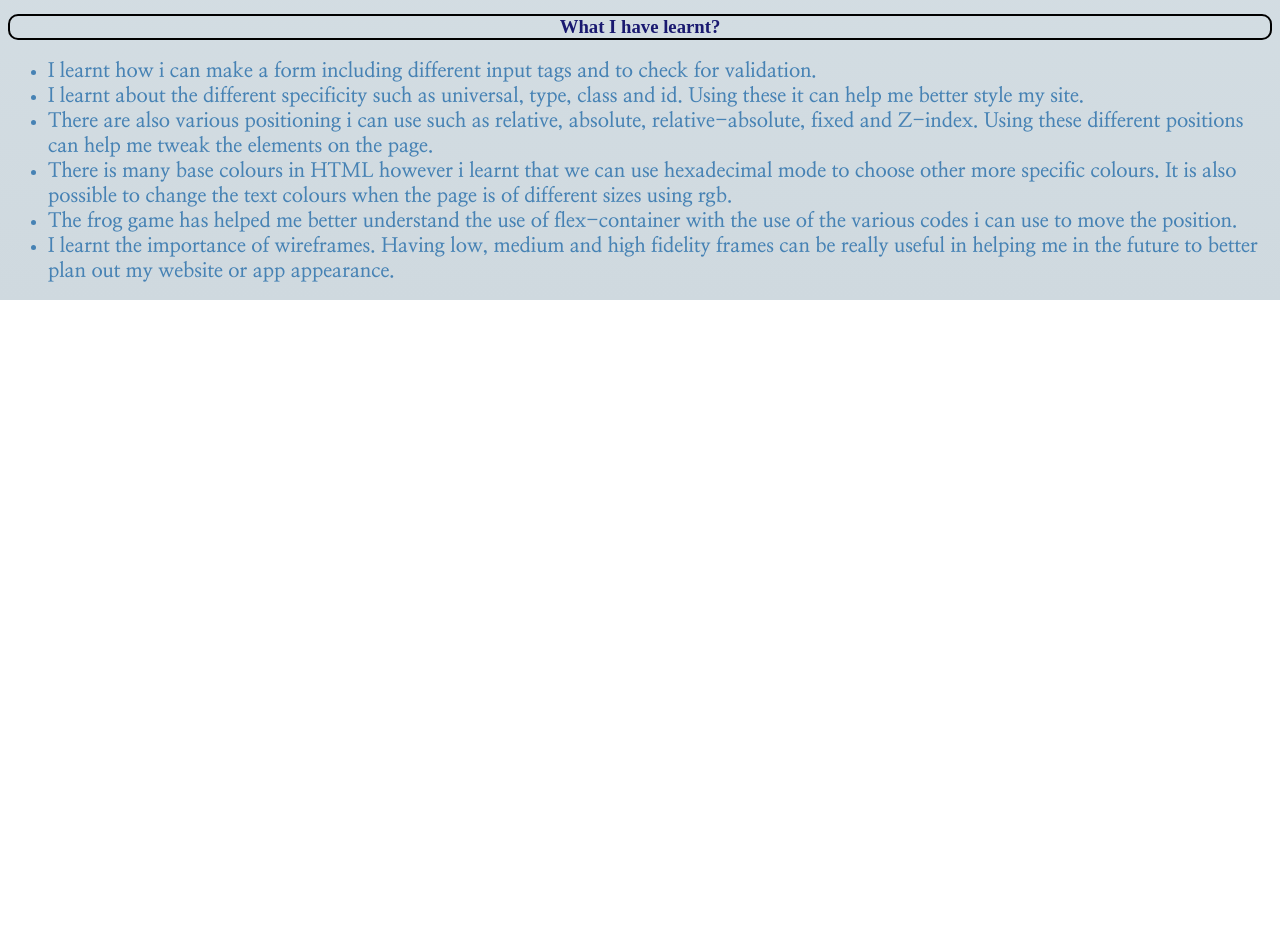
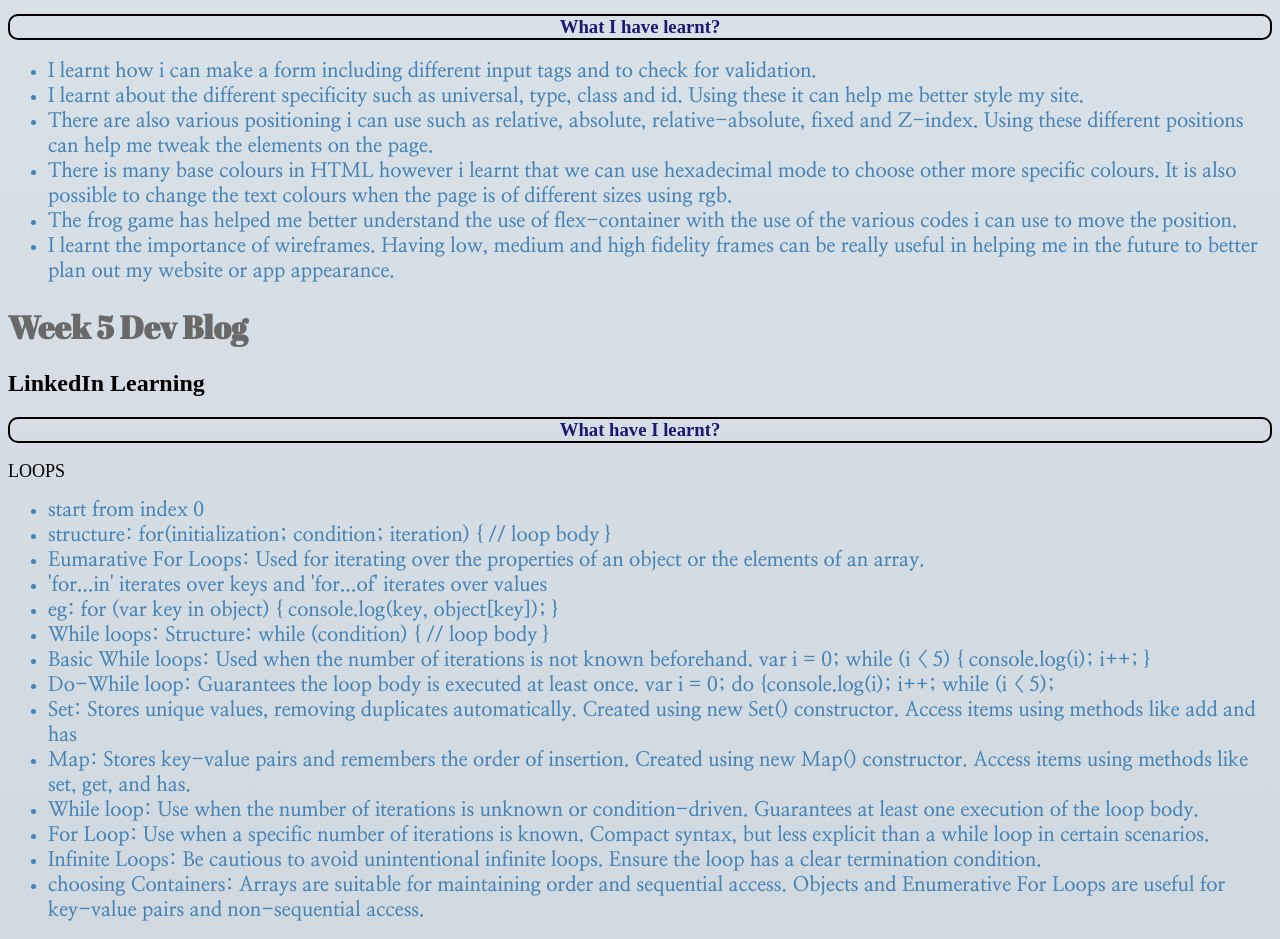
Before and after one commit to snoopybunz/WDBlog, a plain HTML site: page index.html in a window 1280 px wide. Shown: the part 1219-2158 px from the top of the page. Before the commit the page ends 1519 px from the top, so only its background shows below. Drawn offline with Linux system fonts and the light colour scheme.

Commit message:
wk5 lesson

```diff
--- a/IDWK03-S10241577K-web-dev-blog.html
+++ b/index.html
@@ -47,5 +47,51 @@
                 <li>The frog game has helped me better understand the use of flex-container with the use of the various codes i can use to move the position.</li>
                 <li>I learnt the importance of wireframes. Having low, medium and high fidelity frames can be really useful in helping me in the future to better plan out my website or app appearance.</li>
             </ul>
+
+        <h1>Week 5 Dev Blog</h1>
+
+        <h2>LinkedIn Learning</h2>
+        <h3>What have I learnt?</h3>
+        <p>LOOPS</p>
+            <ul>
+                <li>start from index 0</li>
+                <li>structure: for(initialization; condition; iteration) { // loop body }</li>
+                <li>Eumarative For Loops: Used for iterating over the properties of an object or the elements of an array.</li>
+                <li>'for...in' iterates over keys and 'for...of' iterates over values</li>
+                <li>eg: for (var key in object) {
+                    console.log(key, object[key]);
+                  }
+                </li>
+                <li>While loops: Structure: while (condition) { // loop body }</li>
+                <li>Basic While loops: Used when the number of iterations is not known beforehand.
+                    var i = 0;
+                    while (i < 5) {
+                      console.log(i);
+                      i++;
+                    }
+                </li>
+                <li>Do-While loop: Guarantees the loop body is executed at least once.
+                    var i = 0;
+                    do {console.log(i);
+                        i++;
+                        while (i < 5);
+                </li>
+                <li>Set: Stores unique values, removing duplicates automatically.
+                    Created using new Set() constructor.
+                    Access items using methods like add and has</li>
+                <li>Map: Stores key-value pairs and remembers the order of insertion.
+                    Created using new Map() constructor.
+                    Access items using methods like set, get, and has.</li>
+                <li>While loop: Use when the number of iterations is unknown or condition-driven.
+                    Guarantees at least one execution of the loop body.</li>
+                <li>For Loop: Use when a specific number of iterations is known.
+                    Compact syntax, but less explicit than a while loop in certain scenarios.</li>
+                <li>Infinite Loops: Be cautious to avoid unintentional infinite loops.
+                    Ensure the loop has a clear termination condition.</li>
+                <li>choosing Containers: Arrays are suitable for maintaining order and sequential access.
+                    Objects and Enumerative For Loops are useful for key-value pairs and non-sequential access.</li>
+
+
+            </ul>
     </body>
 </html>
```
